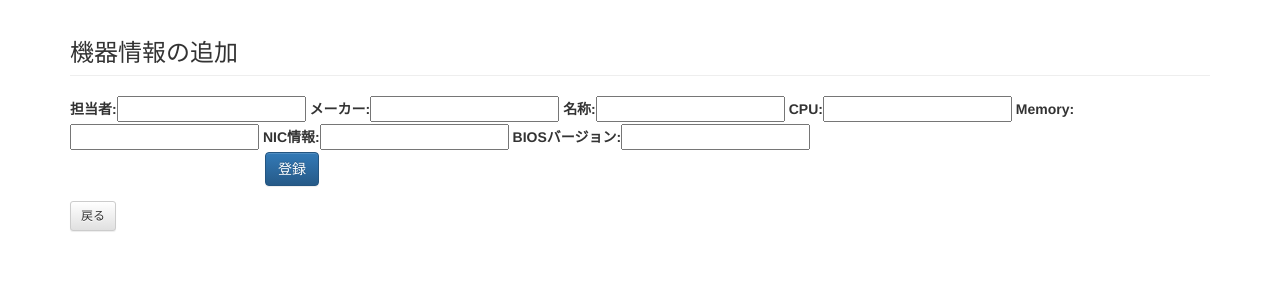
After one commit to l2ymy/Work, a Django app: page /machine/add/ in a window 1280 px wide. The commit adds this page. Shown: the top 300 px of the page. Run offline with Django 3.2, Linux system fonts and the light colour scheme; some libraries are stand-ins or nearby versions.

Commit message:
Create form

```diff
--- /dev/null
+++ b/wishapp/forms.py
@@ -0,0 +1,10 @@
+from django.forms import ModelForm
+from wishapp.models import Machine
+
+
+class MachineForm(ModelForm):
+    """検証機器登録フォーム"""
+    class Meta:
+        model = Machine
+        fields = ('author', 'vender', 'name', 'cpuinfo', 'meminfo',
+                  'nicinfo', 'biosinfo')
--- a/wishapp/models.py
+++ b/wishapp/models.py
@@ -3,7 +3,7 @@
 from django.db import models
 
 class Machine(models.Model):
-    "機器"
+    """機器"""
     author = models.CharField('担当者', max_length=255)
     vender = models.CharField('メーカー', max_length=255)
     name = models.CharField('名称', max_length=255)
--- /dev/null
+++ b/wishapp/templates/wishapp/machine_add.html
@@ -0,0 +1,22 @@
+{% extends "base.html" %}
+{% load bootstrap %}
+
+{% block title %}機器情報の追加{% endblock title %}
+
+{% block content %}
+    <h3 class="page-header">機器情報の追加</h3>
+    {% if machine_id %}
+    <form action="{% url 'wishapp:machine_edit' machine_id=machine_id %}" method="post" class="form-horizontal" role="form">
+    {% else %}
+    <form action="{% url 'wishapp:machine_add' %}" method="post" class="form-horizontal" role="form">
+    {% endif %}
+      {% csrf_token %}
+      {{ form|bootstrap_horizontal }}
+      <div class="form-group">
+        <div class="col-sm-offset-2 col-sm-10">
+          <button type="submit" class="btn btn-primary">登録</button>
+        </div>
+      </div>
+    </form>
+    <a href="{% url 'wishapp:machine_list' %}" class="btn btn-default btn-sm">戻る</a>
+{% endblock content %}
--- a/wishapp/templates/wishapp/machine_list.html
+++ b/wishapp/templates/wishapp/machine_list.html
@@ -5,13 +5,14 @@
 {% block extrahead %}
 <style>
 table {
-  margin-top: 8px;
+  margin-top: 6px;
 }
 </style>
 {% endblock %}
 
 {% block content %}
-    <h3 class="page-header">検証機器一覧</h3>
+    <h2 style="font-size: 2em; color:#FFD700; background:#417690; width: auto; height: 60px; line-height: 60px; padding: 0 500%; margin: 0 -500%; overflow: hidden"> BorroWIsh - 借用物・検証機器 管理システム - </h2>
+    <h4 class="page-header">検証機器一覧</h3>
     <a href="{% url 'wishapp:machine_add' %}" class="btn btn-default btn-sm">追加</a>
     <table class="table table-striped table-bordered">
       <thead>
--- a/wishapp/urls.py
+++ b/wishapp/urls.py
@@ -3,6 +3,8 @@ from . import views
 
 """ URLとViewファンクションの関連付け """
 urlpatterns = [
-    url(r'^Machine/$', views.machine_list, name='machine_list'),
-    url(r'^Machine/add/$', views.machine_add, name='machine_add'),
+    url(r'^machine_list/$', views.machine_list, name='machine_list'),
+    url(r'^machine/add/$', views.machine_add, name='machine_add'),
+    url(r'^machine/edit/$', views.machine_edit, name='machine_edit'),
+    url(r'^machine/delete/$', views.machine_delete, name='machine_delete'),
 ]
--- a/wishapp/views.py
+++ b/wishapp/views.py
@@ -1,23 +1,49 @@
-from django.shortcuts import render
+from django.shortcuts import render, get_object_or_404, redirect
 from django.http import HttpResponse
 
 from wishapp.models import Machine
+from wishapp.forms import MachineForm
 
 def machine_list(request):
     """機器一覧"""
-    machines = Machine.objects.all().order_by('id')
+    machines = Machine.objects.all()
     return render(request,
                   'wishapp/machine_list.html',
                   {'machine': machines})
 
 def machine_add(request):
     """機器情報の追加"""
-    return HttpResponse('機器情報の追加')
+    machine = Machine()
+
+    if request.method == 'POST':
+        form = MachineForm(request.POST, instance=machine)  # POSTされたrequestデータからフォーム生成
+        if form.is_valid():  # バリデーション
+            machine = form.save(commit=False)
+            machine.save()
+            return redirect('wishapp:machine_list')
+    else:  # GET の時
+        form = MachineForm(instance=machine)  # machineインスタンスからフォーム生成
+
+    return render(request, 'wishapp/machine_add.html', dict(form=form))
 
 def machine_edit(request):
     """機器情報の編集"""
-    return HttpResponse('機器情報の編集')
+    if machine_id:
+        machine = get_object_or_404(machine, pk=machine_id)
+    else:
+        machine = machine()
 
-def machine_del(request):
+    if request.method == 'POST':
+        form = MachineForm(request.POST, instance=machine)  # POSTされたrequestデータからフォーム生成
+        if form.is_valid():  # バリデーション
+            machine = form.save(commit=False)
+            machine.save()
+            return redirect('wishapp:machine_list')
+    else:  # GET の時
+        form = MachineForm(instance=machine)  # machineインスタンスからフォーム生成
+
+    return render(request, 'wishapp/machine_edit.html', dict(form=form, machine_id=machine_id))
+
+def machine_delete(request):
     """機器情報の削除"""
     return HttpResponse('機器情報の削除')
```
Also changed, not shown: wishapp/templates/wishapp/machine_edit.html (added, +22 -0 lines), doc/django_refs.md (line endings or trailing spaces), wishapp/migrations/0001_initial.py (added).
